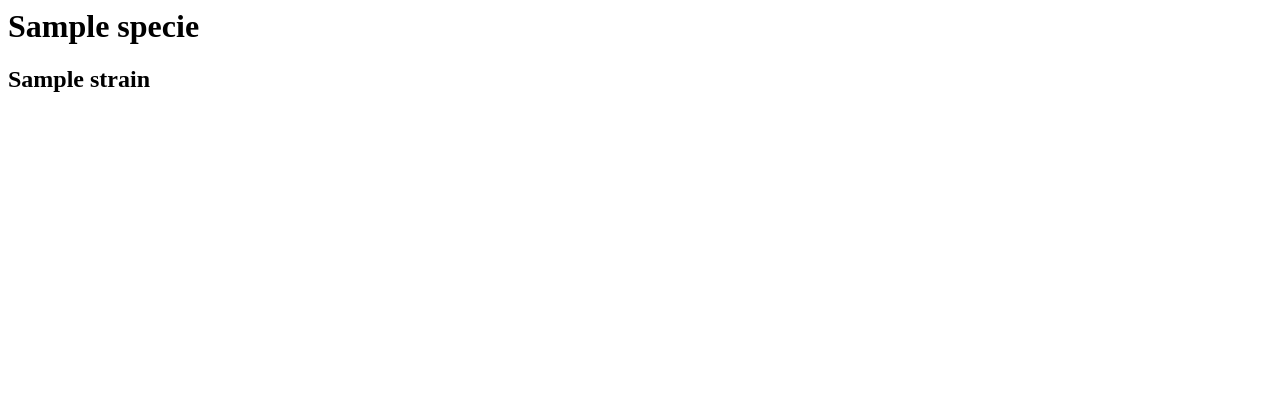
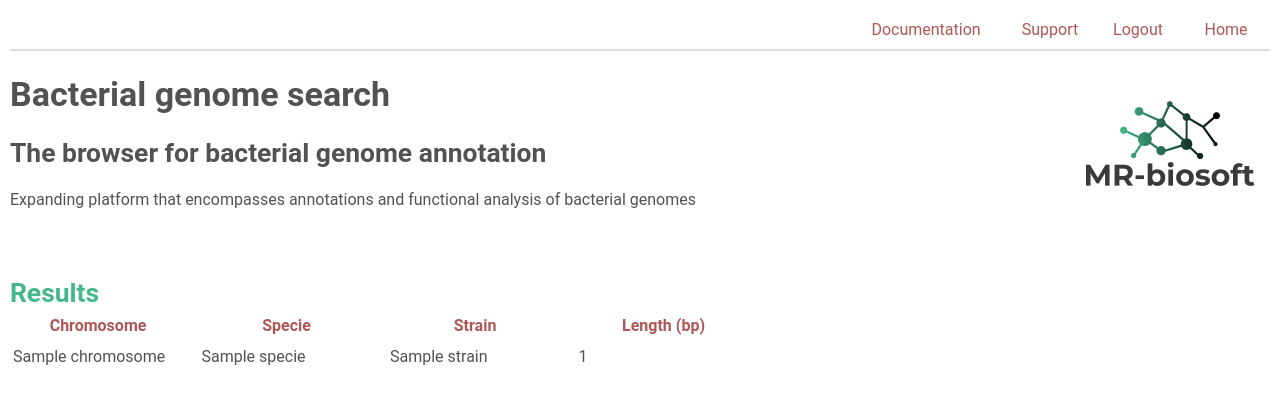
Before and after one commit to MR-biosoft/AnnotationWebsite, a Django app: template Python/prokaryote/annotation/templates/basic.html in a window 1280 px wide. Shown: the top 404 px of the page. Run offline with Django 3.2, Linux system fonts and the light colour scheme; the template is opened without the code that fills it: most values are stand-ins (such as "Sample title", 1, 10 or a date in 2020).

Commit message:
:sparkles: Added sortable table feature

```diff
--- a/Python/prokaryote/annotation/templates/basic.html
+++ b/Python/prokaryote/annotation/templates/basic.html
@@ -1,2 +1,96 @@
-<h1> {{ specie }} </h1>
-<h2> {{ strain }} </h2>
+{% load static %}
+<!DOCTYPE html>
+<html>
+
+<head>
+
+    <link rel="stylesheet" , type="text/css" href="{% static 'css/custom_styles.css' %}" />
+    <script src="{% static 'js//sortable.js' %}"></script>
+
+    <style>
+
+        .results-title {
+            color: rgb(68, 183, 139);
+            padding-bottom: 0;
+            margin-bottom: 0;
+        }
+
+        table {
+            width: 60%;
+            table-layout: fixed;
+        }
+
+        tr:nth-child(1) {
+            height: 30px;
+        }
+
+        tr {
+            height: 50px;
+        }
+
+
+
+/*
+.sortable th.dir-d {
+  color: #000;
+}
+
+.sortable th.dir-u {
+  color: #000;
+}
+*/
+
+
+    </style>
+
+</head>
+
+<body>
+
+    <nav>
+        <a href="#" class="documentation">Documentation</a>
+        <a href="mailto:mrbiosoft@gmail.com" target="_blank">Support</a>
+        <a href="#" class=>Logout</a>
+        <a href="home.html">Home</a>
+    </nav>
+
+    <header>
+        <div class="header-1">
+            <h1 class="text-heading">Bacterial genome search</h1>
+            <h2 class="description-title">The browser for bacterial genome annotation</h2>
+            Expanding platform that encompasses annotations and functional analysis of bacterial genomes
+        </div>
+        <div class="header-2">
+            <img src="{% static 'images/mr-biosoft-green.png' %}" />
+        </div>
+    </header>
+
+    <h2 class="results-title">Results</h2>
+
+    <!--div>
+        <h3><a href="#">{{ specie }}</a></h3>
+    </div-->
+
+    <table class="sortable">
+        <thead>
+            <tr>
+                <th>Chromosome</th>
+                <th>Specie</th>
+                <th>Strain</th>
+                <th>Length (bp)</th>
+            </tr>
+        </thead>
+        <tbody>
+            <tr>
+                <td>{{ chromosome }}</td>
+                <td>{{ specie }}</td>
+                <td>{{ strain }}</td>
+                <td>{{ length }}</td>
+            </tr>
+        </tbody>
+    </table>
+
+
+</body>
+
+</html>
--- a/Python/prokaryote/annotation/urls.py
+++ b/Python/prokaryote/annotation/urls.py
@@ -9,6 +9,4 @@ urlpatterns = [
     path("genome", views.GenomeView.as_view()),
     # if we have a function-based view, we simply provide the name
     path("profile", views.something),
-    # path("profile", views.Something),
-    # path("profile", views.Something),
 ]
--- a/Python/prokaryote/static/css/custom_styles.css
+++ b/Python/prokaryote/static/css/custom_styles.css
@@ -5,18 +5,21 @@ body {
     margin: 0 auto;
 }
 
-a {
-    color: rgb(175, 87, 87);
+nav a {
     width: 88px;
     text-align: center;
     text-decoration: none;
  }
 
- a:hover {
-     cursor:pointer;
-     text-decoration: underline;
-     color: rgb(153, 3, 3);
- }
+a {
+    color: rgb(175, 87, 87);
+}
+
+a:hover {
+    cursor:pointer;
+    text-decoration: underline;
+    color: rgb(153, 3, 3);
+}
 
 input {
     border: 2.5px solid #dddddd;
@@ -81,6 +84,44 @@ h3 {
     color: rgb(175, 87, 87);
 }
 
+/* Sortable table */
+
+.sortable th {
+    color: rgb(175, 87, 87);
+}
+
+.sortable th:hover {
+    color: rgb(153, 3, 3);
+}
+
+.sortable th::after {
+    font-size: 1.2em;
+    color: transparent;
+    content: ' \025B8';
+}
+
+.sortable th:hover::after {
+    color: inherit;
+    font-size: 1.2em;
+    content: ' \025B8';
+}
+
+.sortable th::after {
+    font-size: 1.2em;
+    color: transparent;
+    content: ' \025B8';
+}
+
+.sortable th.dir-d::after {
+    color: inherit;
+    content: ' \025BE';
+}
+
+.sortable th.dir-u::after {
+    color: inherit;
+    content: ' \025B4';
+}
+
 /* Main Page */
 
 .body-main-title {
--- /dev/null
+++ b/Python/prokaryote/static/js/sortable.js
@@ -0,0 +1,121 @@
+/**
+ * https://github.com/tofsjonas/sortable/blob/main/sortable.css
+ * sortable 1.0
+ *
+ * Makes html tables sortable, ie9+
+ *
+ * Styling is done in css.
+ *
+ * Copyleft 2017 Jonas Earendel
+ *
+ * This is free and unencumbered software released into the public domain.
+ *
+ * Anyone is free to copy, modify, publish, use, compile, sell, or
+ * distribute this software, either in source code form or as a compiled
+ * binary, for any purpose, commercial or non-commercial, and by any
+ * means.
+ *
+ * In jurisdictions that recognize copyright laws, the author or authors
+ * of this software dedicate any and all copyright interest in the
+ * software to the public domain. We make this dedication for the benefit
+ * of the public at large and to the detriment of our heirs and
+ * successors. We intend this dedication to be an overt act of
+ * relinquishment in perpetuity of all present and future rights to this
+ * software under copyright law.
+ *
+ * THE SOFTWARE IS PROVIDED "AS IS", WITHOUT WARRANTY OF ANY KIND,
+ * EXPRESS OR IMPLIED, INCLUDING BUT NOT LIMITED TO THE WARRANTIES OF
+ * MERCHANTABILITY, FITNESS FOR A PARTICULAR PURPOSE AND NONINFRINGEMENT.
+ * IN NO EVENT SHALL THE AUTHORS BE LIABLE FOR ANY CLAIM, DAMAGES OR
+ * OTHER LIABILITY, WHETHER IN AN ACTION OF CONTRACT, TORT OR OTHERWISE,
+ * ARISING FROM, OUT OF OR IN CONNECTION WITH THE SOFTWARE OR THE USE OR
+ * OTHER DEALINGS IN THE SOFTWARE.
+ *
+ * For more information, please refer to <http://unlicense.org>
+ *
+ */
+
+// sort is super fast, even with huge tables, so that is probably not the issue
+// Not solved with documentFragment, same issue... :(
+// My guess is that it is simply too much to hold in memory, since
+// it freezes even before sortable is called if the table is too big in index.html
+
+document.addEventListener('click', function (e) {
+  var down_class = ' dir-d '
+  var up_class = ' dir-u '
+  var regex_dir = / dir-(u|d) /
+  var regex_table = /\bsortable\b/
+  var element = e.target
+
+  function reClassify(element, dir) {
+    element.className = element.className.replace(regex_dir, '') + dir
+  }
+
+  function getValue(element) {
+    // If you aren't using data-sort and want to make it just the tiniest bit smaller/faster
+    // comment this line and uncomment the next one
+    return element.getAttribute('data-sort') || element.innerText
+    // return element.innerText
+  }
+
+  if (element.nodeName === 'TH') {
+    try {
+      var tr = element.parentNode
+      // var table = element.offsetParent; // Fails with positioned table elements
+      // this is the only way to make really, really sure. A few more bytes though... 😡
+      var table = tr.parentNode.parentNode
+      if (regex_table.test(table.className)) {
+        var column_index
+        var nodes = tr.cells
+
+        // reset thead cells and get column index
+        for (var i = 0; i < nodes.length; i++) {
+          if (nodes[i] === element) {
+            column_index = i
+          } else {
+            reClassify(nodes[i], '')
+          }
+        }
+
+        var dir = down_class
+
+        // check if we're sorting up or down, and update the css accordingly
+        if (element.className.indexOf(down_class) !== -1) {
+          dir = up_class
+        }
+
+        reClassify(element, dir)
+
+        // extract all table rows, so the sorting can start.
+        var org_tbody = table.tBodies[0]
+
+        // get the array rows in an array, so we can sort them...
+        var rows = [].slice.call(org_tbody.rows, 0)
+
+        var reverse = dir === up_class
+
+        // sort them using custom built in array sort.
+        rows.sort(function (a, b) {
+          var x = getValue((reverse ? a : b).cells[column_index])
+          var y = getValue((reverse ? b : a).cells[column_index])
+          // var y = (reverse ? b : a).cells[column_index].innerText
+          // var x = (reverse ? a : b).cells[column_index].innerText
+          return isNaN(x - y) ? x.localeCompare(y) : x - y
+        })
+
+        // Make a clone without content
+        var clone_tbody = org_tbody.cloneNode()
+
+        // Build a sorted table body and replace the old one.
+        while (rows.length) {
+          clone_tbody.appendChild(rows.splice(0, 1)[0])
+        }
+
+        // And finally insert the end result
+        table.replaceChild(clone_tbody, org_tbody)
+      }
+    } catch (error) {
+      // console.log(error)
+    }
+  }
+})
```
Also changed, not shown: Python/prokaryote/annotation/templates/genome_form.html (+10 -2 lines), Python/prokaryote/annotation/views.py (+8 -4 lines).
